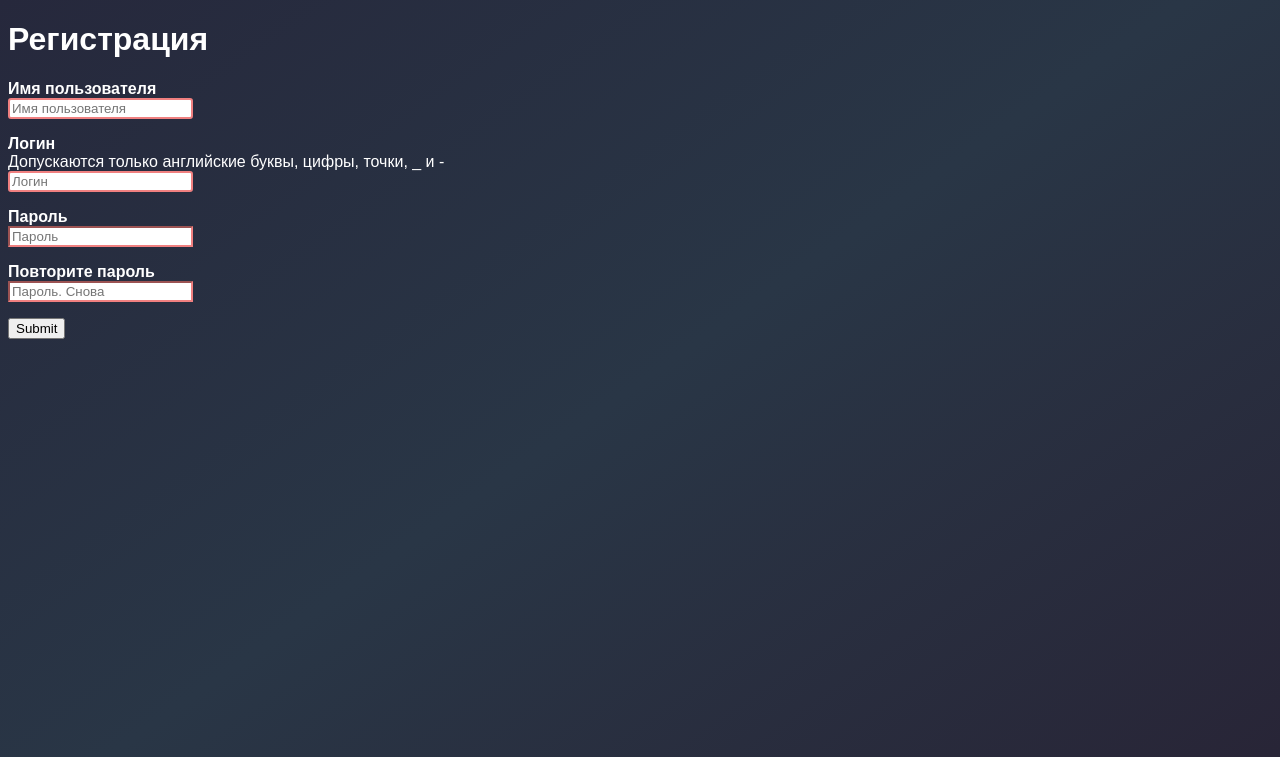
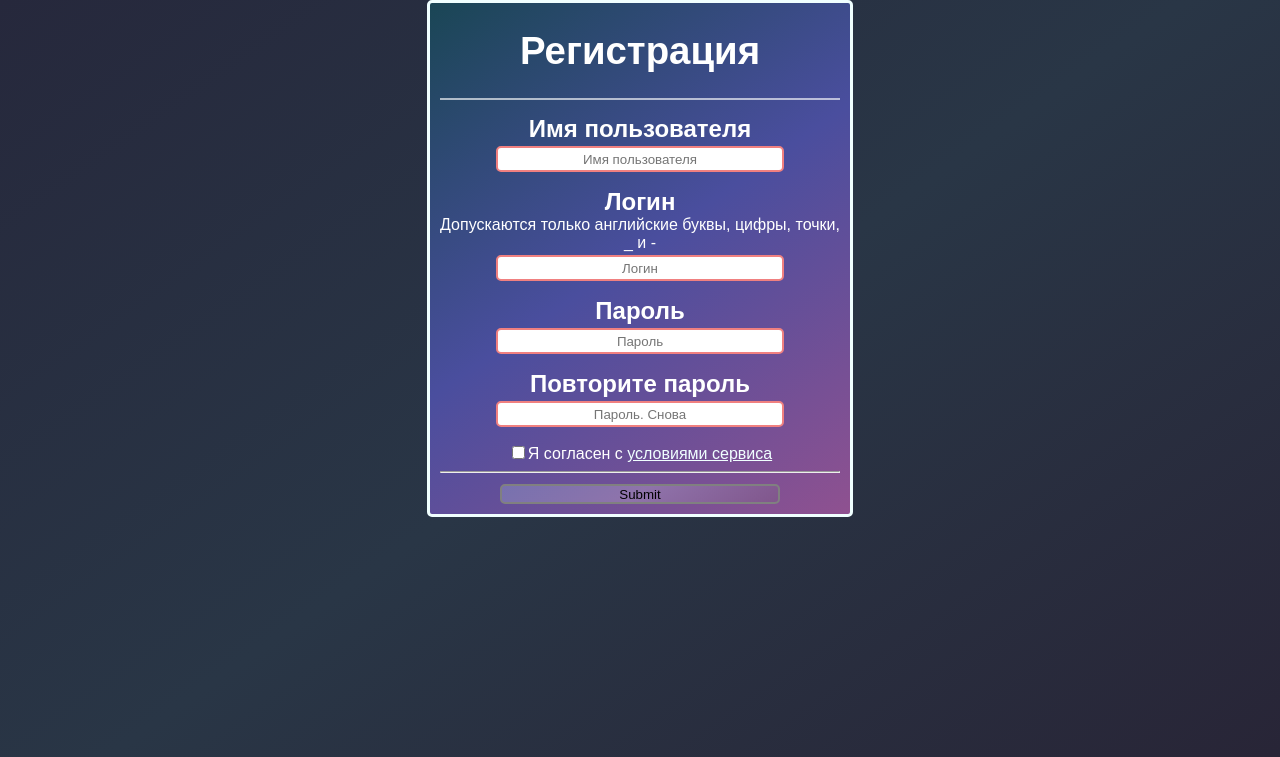
Before and after one commit to Minemaster656/GDT-web, a FastAPI app: page /register in a window 1280 px wide. Shown: the top 757 px of the page. Run offline with FastAPI, Linux system fonts and the light colour scheme.

Commit message:
помогите...

```diff
--- a/Data.py
+++ b/Data.py
@@ -1,2 +1,4 @@
 # CONFIGS
 PORT = 3004
+DOMAINS = ["glitchdev.ru", "localhost", "127.0.0.1", f"http://localhost:{PORT}", "http://glitchdev.ru",
+           "https://glitchdev.ru"]
--- a/main.py
+++ b/main.py
@@ -2,6 +2,9 @@ from fastapi import FastAPI, Request, HTTPException
 from fastapi.templating import Jinja2Templates
 from fastapi.staticfiles import StaticFiles
 from starlette.responses import JSONResponse
+from starlette.requests import Request
+from starlette.responses import Response
+from starlette.status import HTTP_418_IM_A_TEAPOT, HTTP_451_UNAVAILABLE_FOR_LEGAL_REASONS
 
 import DB
 import Data
@@ -11,6 +14,20 @@ app = FastAPI()
 templates = Jinja2Templates(directory="templates")
 app.mount("/static", StaticFiles(directory="static"), name="static")
 
+
+@app.middleware("http")
+async def validate_request(request: Request, call_next):
+    if request.url.path.startswith("/AJAX"):
+        origin = request.headers.get("origin")
+        user_agent = request.headers.get("user-agent")
+
+        if origin not in Data.DOMAINS : #or "Mozilla" not in user_agent
+            print(origin)
+            raise HTTPException(status_code=418)
+            # return {"success": False, "message": f"Ошибка при регистрации: вы чайник!"}
+
+    response = await call_next(request)
+    return response
 
 @app.get("/")
 async def read_root(request: Request):
@@ -25,7 +42,7 @@ async def read_register(request: Request):
     return templates.TemplateResponse("register.html", {"request": request})
 
 
-@app.post("/API/register")
+@app.post("/AJAX/API/register")
 async def register_user(request: Request):
     data = await request.json()
 
--- /dev/null
+++ b/static/css/main.css
@@ -0,0 +1,160 @@
+html {
+    font-family: Arial, Helvetica, sans-serif;
+    background: linear-gradient(325deg, rgba(40, 36, 54, 1) 0%, rgba(41, 54, 70, 1) 51%, rgba(38, 40, 60, 1) 100%);
+    background-attachment: fixed;
+    background-repeat: no-repeat;
+    background-size: cover;
+    color: white;
+    padding-left: 0;
+    padding-top: 0;
+}
+
+input[type="text"] {
+    border: 2px solid gray;
+    border-radius: 3px;
+}
+
+body {
+    padding: 0;
+    padding-top: 0px;
+    padding-left: 0px;
+    margin: 0px;
+
+}
+
+.page {
+    padding-top: 0px;
+    margin-top: 0px;
+}
+
+.form-wrapper {
+    margin: auto;
+    width: 400px;
+
+    border: 3px solid azure;
+    background: linear-gradient(325deg, rgba(143, 81, 144, 1) 0%, rgba(74, 78, 158, 1) 51%, rgba(26, 70, 85, 1) 100%);
+    border-radius: 5px;
+    padding: 10px;
+    text-align: center;
+}
+
+input[type="submit"] {
+    width: 90%;
+    height: 40px;
+    border-radius: 5px;
+    border: 1px solid azure;
+    background: linear-gradient(325deg, rgba(111, 111, 111, 0.17690826330532217) 0%, rgba(255, 255, 255, 0.20211834733893552) 51%, rgba(201, 241, 255, 0.21332282913165268) 100%);
+    transition: transform 0.125s;
+
+}
+
+input[type="submit"]:hover {
+    transform: scale(1.075);
+    /* background: linear-gradient(325deg, rgba(110,97,126,0.17690826330532217) 0%, rgba(254,205,255,0.20211834733893552) 51%, rgba(201,241,255,0.21332282913165268) 100%); */
+}
+
+.form-header {
+    text-align: center;
+    font-size: larger;
+    margin-top: -10px;
+    border-bottom: 2px solid #ffffffa2;
+    margin-bottom: 15px;
+}
+
+label>b {
+    font-size: 1.5em;
+    /* border-top: 1px dotted azure; */
+
+}
+
+label {
+    font-size: medium;
+}
+
+input:not([type="checkbox"]) {
+    margin-top: 3px;
+    height: 20px;
+    border-radius: 5px;
+    border: 2px solid gray;
+    text-align: center;
+    width: 70%;
+}
+
+input:required {
+    border-color: lightcoral;
+}
+
+section {
+    width: 100%;
+    height: 100%;
+}
+
+.header {
+    position: absolute;
+    width: 100vw;
+    background: linear-gradient(312deg, rgba(63, 14, 84, 1) 0%, rgba(24, 25, 84, 1) 51%, rgba(7, 41, 54, 1) 100%);
+    background-attachment: fixed;
+    background-repeat: no-repeat;
+    background-size: cover;
+    color: white;
+    margin: 0px;
+    padding: 0px 100px 0px 100px;
+    box-sizing: border-box;
+    border-bottom: 2px solid black;
+}
+
+.header img {
+    float: left;
+    width: 100px;
+}
+a{
+    color: azure;
+}
+
+nav {
+    position: relative;
+    float: right;
+}
+
+nav li {
+    display: flex;
+    padding: 0;
+    margin: 0;
+}
+
+nav li ul {
+    list-style: none;
+}
+
+nav li ul a {
+    display: block;
+    color: azure;
+    text-transform: uppercase;
+    font-weight: bold;
+    padding: 35px 20px 35px 20px;
+    text-decoration: none;
+}
+
+nav li ul a:hover {
+    color: lightcyan;
+
+}
+
+nav ul li ul{
+    display: block;
+    background-color: #ffffff84;
+    min-width: 200px;
+    position: absolute;
+    margin-top: 1px;
+    box-shadow: 0 2px 5px rgba(0,0,0,0.5);
+    opacity:0;
+    visibility: hidden;
+    transition: 0.5s;
+}
+nav ul li:hover ul{
+    opacity: 1;
+    display: block;
+}
+nav ul li ul a{
+    padding: 10px;
+}
--- a/static/main.css
+++ /dev/null
@@ -1,22 +0,0 @@
-html {
-    font-family: Arial, Helvetica, sans-serif;
-    background: linear-gradient(325deg, rgba(40, 36, 54, 1) 0%, rgba(41, 54, 70, 1) 51%, rgba(38, 40, 60, 1) 100%);
-    background-attachment: fixed;
-    background-repeat: no-repeat;
-    background-size: cover;
-    color: white;
-}
-
-.page {
-
-}
-input[type="text"]{
-    border: 2px solid gray;
-    border-radius: 3px;
-}
-input:required{
-    border-color: lightcoral;
-}
-label{
-
-}
--- a/static/registerForm.js
+++ b/static/registerForm.js
@@ -6,11 +6,17 @@ $(document).ready(function() {
         var login = $('#login').val();
         var password = $('#password').val();
         var password1 = $('#password1').val();
+        // var agree = $('TOS').val();
 
         if (password !== password1) {
             $('#message').text("Пароли не совпадают. Пожалуйста, введите одинаковые пароли.");
             return; // Остановка отправки запроса
         }
+        // alert(agree);
+        // if (!agree){
+        //     $('#message').text("Увы, Вы не можете зарегистрироваться, не согласившись с нашими словиями использования!");
+        //     return;
+        // }
 
         var formData = {
             username: username,
@@ -22,7 +28,7 @@ $(document).ready(function() {
         if (Object.values(formData).every(val => val.trim() !== '')) {
             $.ajax({
                 type: 'POST',
-                url: '/API/register',
+                url: '/AJAX/API/register',
                 data: JSON.stringify(formData), // Отправка данных в формате JSON
                 contentType: 'application/json',
                 success: function(response) {
--- a/templates/register.html
+++ b/templates/register.html
@@ -1,22 +1,29 @@
 <!DOCTYPE html>
 <html lang="en">
+
 <head>
     <meta charset="UTF-8">
     <meta name="viewport" content="width=device-width, initial-scale=1.0">
-    <link rel="stylesheet" href="/static/main.css">
+    <link rel="stylesheet" href="{{ url_for('static', path='/css/main.css') }}">
     <script src="https://code.jquery.com/jquery-3.6.0.min.js"></script>
 
     <title>GDT | Регистрация</title>
 </head>
+
 <body>
     <div class="page">
+        <div class="form-wrapper form-register">
             <form action="#" method="POST" id="registrationForm">
+                <div class="form-header">
                     <h1>Регистрация</h1>
+                </div>
+
                 <label for="username"><b>Имя пользователя</b><br></label>
                 <input type="text" id="username" name="username" placeholder="Имя пользователя" required>
                 <p></p>
                 <label for="login"><b>Логин</b><br>Допускаются только английские буквы, цифры, точки, _ и -<br></label>
-            <input type="text" id="login" name="login" placeholder="Логин" required pattern="[a-zA-Z0-9\-\_\.]" maxlength="32">
+                <input type="text" id="login" name="login" placeholder="Логин" required pattern="[a-zA-Z0-9\-\_\.]"
+                    maxlength="32">
                 <p></p>
                 <label for="password"><b>Пароль</b><br></label>
                 <input type="password" id="password" name="password" placeholder="Пароль" required>
@@ -24,10 +31,17 @@
                 <label for="password1"><b>Повторите пароль</b><br></label>
                 <input type="password" id="password1" name="password" placeholder="Пароль. Снова" required>
                 <p></p>
+
+                <input type="checkbox" name="TOS" id="TOS" required><label for="TOS">Я согласен с <a
+                        href="/TOS">условиями сервиса</a></label>
+                <hr>
                 <input type="submit" name="submit" id="submit" title="Зарегистрироваться">
             </form>
+
             <div id="message"></div>
             <script src="/static/registerForm.js"></script>
         </div>
+    </div>
 </body>
+
 </html>
```
Also changed, not shown: templates/index.html (+58 -1 lines), static/assets/img/logo.png (added). Lines whose indentation alone changed are shown as unchanged.
